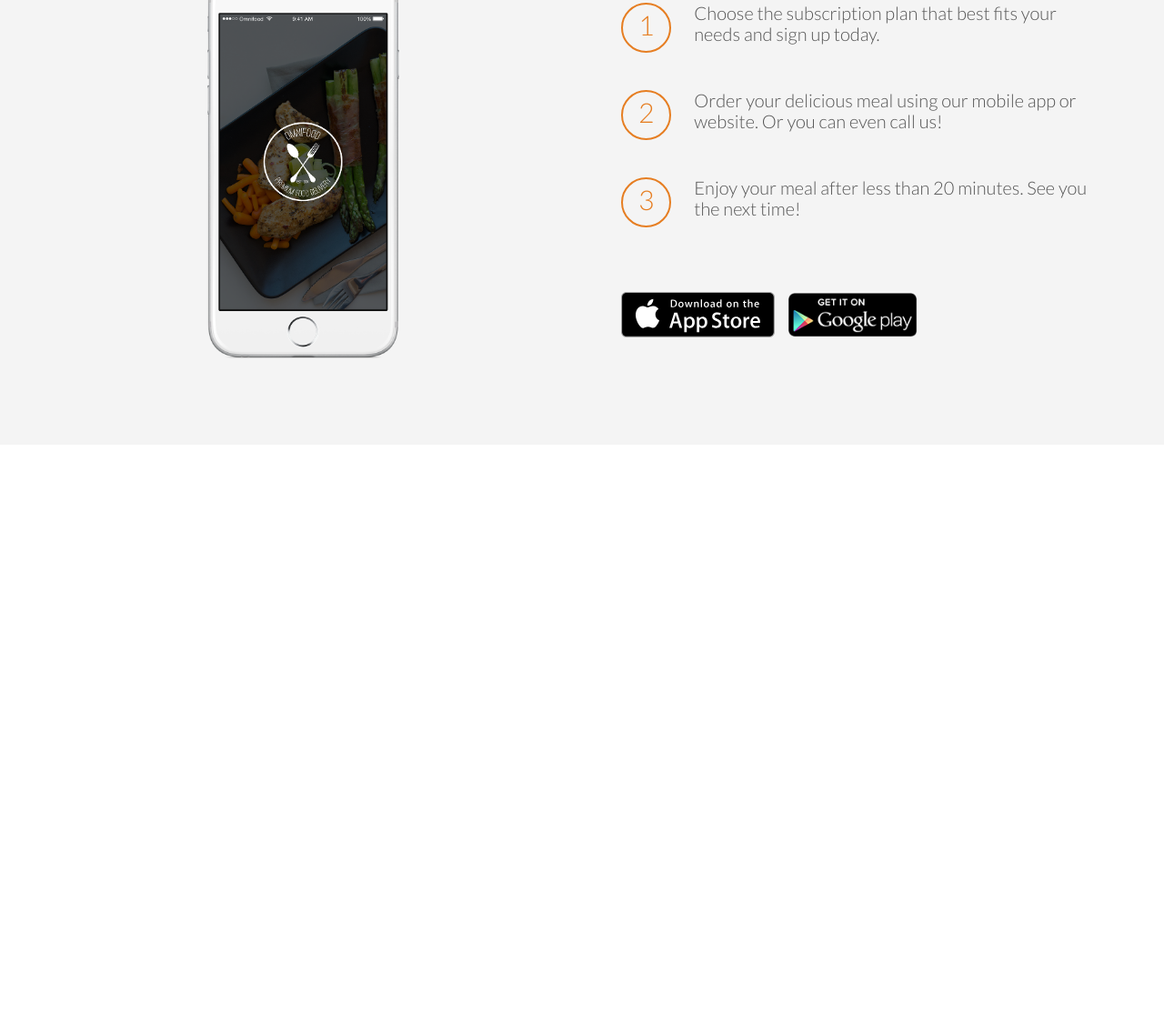
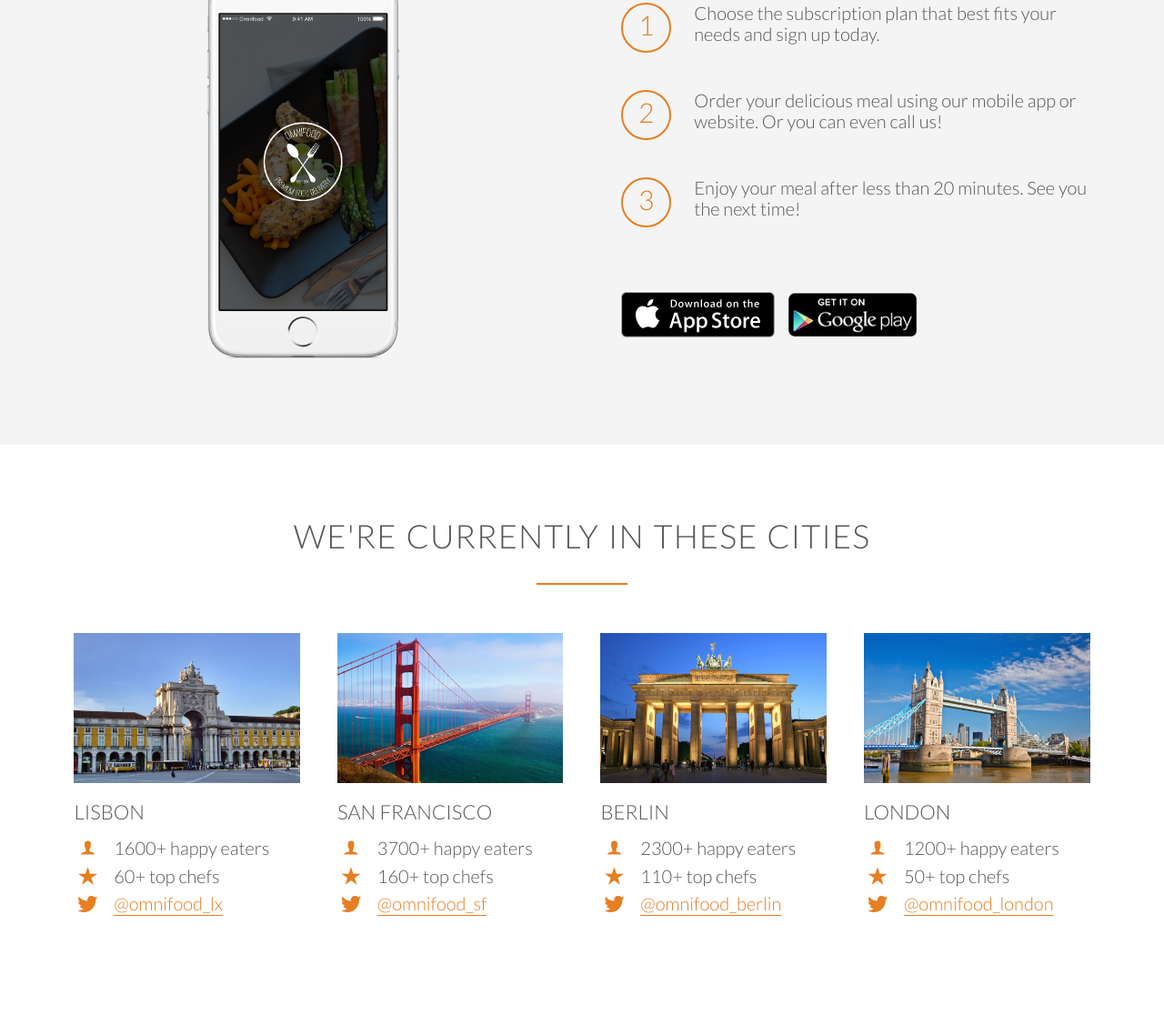
Before and after one commit to leosouza-dev/omnifood, a plain HTML site: page index.html in a window 1280 px wide. Shown: the part 2249-3365 px from the top of the page at 91% size. Before the commit the page ends 2738 px from the top, so only its background shows below. Drawn offline with Linux system fonts and the light colour scheme; files whose address does not match are found by name.

Commit message:
Fim da seção de cidades

```diff
--- a/index.html
+++ b/index.html
@@ -151,10 +151,92 @@
         </div>
     </section>
 
+    <section class="section-cities">
+        <div class="row">
+            <h2>We're currently in these cities</h2>
+        </div>
+        <div class="row">
+
+            <div class="col span-1-of-4 box">
+                <img src="resources/img/lisbon-3.jpg" alt="Lisbon">
+                <h3>Lisbon</h3>
+                <div class="city-feature">
+                    <i class="icon-small ion-ios-person"></i>
+                    1600+ happy eaters
+                </div>
+                <div class="city-feature">
+                    <i class="icon-small ion-ios-star"></i>
+                    60+ top chefs
+                </div>
+                <div class="city-feature">
+                    <i class="icon-small ion-social-twitter"></i>
+                    <a href="#">@omnifood_lx</a>
+                </div>
+            </div>
+
+            <div class="col span-1-of-4 box">
+                <img src="resources/img/san-francisco.jpg" alt="San Francisco">
+                <h3>San Francisco</h3>
+                <div class="city-feature">
+                    <i class="icon-small ion-ios-person"></i>
+                    3700+ happy eaters
+                </div>
+                <div class="city-feature">
+                    <i class="icon-small ion-ios-star"></i>
+                    160+ top chefs
+                </div>
+                <div class="city-feature">
+                    <i class="icon-small ion-social-twitter"></i>
+                    <a href="#">@omnifood_sf</a>
+                </div>
+            </div>
+
+            <div class="col span-1-of-4 box">
+                <img src="resources/img/berlin.jpg" alt="Berlin">
+                <h3>Berlin</h3>
+                <div class="city-feature">
+                    <i class="icon-small ion-ios-person"></i>
+                    2300+ happy eaters
+                </div>
+                <div class="city-feature">
+                    <i class="icon-small ion-ios-star"></i>
+                    110+ top chefs
+                </div>
+                <div class="city-feature">
+                    <i class="icon-small ion-social-twitter"></i>
+                    <a href="#">@omnifood_berlin</a>
+                </div>
+            </div>
+
+            <div class="col span-1-of-4 box">
+                <img src="resources/img/london.jpg" alt="London">
+                <h3>London</h3>
+                <div class="city-feature">
+                    <i class="icon-small ion-ios-person"></i>
+                    1200+ happy eaters
+                </div>
+                <div class="city-feature">
+                    <i class="icon-small ion-ios-star"></i>
+                    50+ top chefs
+                </div>
+                <div class="city-feature">
+                    <i class="icon-small ion-social-twitter"></i>
+                    <a href="#">@omnifood_london</a>
+                </div>
+            </div>
+
+
+
+        </div>
+
+
+    </section>
+
 </body>
 </html>
 
 <!--
 
 
+
 -->
--- a/resources/css/style.css
+++ b/resources/css/style.css
@@ -108,6 +108,39 @@ h3{
     color: #e67e22;
     margin-bottom: 10px;
 }
+
+.icon-small{
+    display: inline-block;
+    width: 30px;
+    text-align: center;
+    color: #e67e22;
+    font-size: 120%;
+    margin-right: 10px;
+
+    /*"secret" gambiarra para alinhar o icon com o texto*/
+    line-height: 120%;
+    vertical-align: middle;
+    margin-top: -5px;
+
+}
+
+ /* ---- LINKS ---- */
+
+a:link,
+a:visited{
+    color: #e67e22;
+    text-decoration: none;
+    border-bottom: 1px solid #e67e22;
+    padding-bottom: 1px;
+    transition: all 200ms linear;
+}
+
+a:hover,
+a:active{
+    color: #555;
+    border-bottom: 1px solid transparent;
+}
+
 
  /* ---- BUTTONS ---- */
 
@@ -289,8 +322,27 @@ header{
     margin-right: 25px;
 }
 
+.btn-app:link,
+.btn-app:visited{
+    border: 0;
+}
+
 .btn-app img{
     height: 50px;
     width: auto;
     margin-right: 10px;
 }
+
+/*---------------------------------------------*/
+/* CITIES */
+/*---------------------------------------------*/
+
+.box img{
+    width: 100%;
+    height: auto;
+    margin-bottom: 15px;
+}
+
+.city-feature{
+    margin-bottom: 5px;
+}
```
